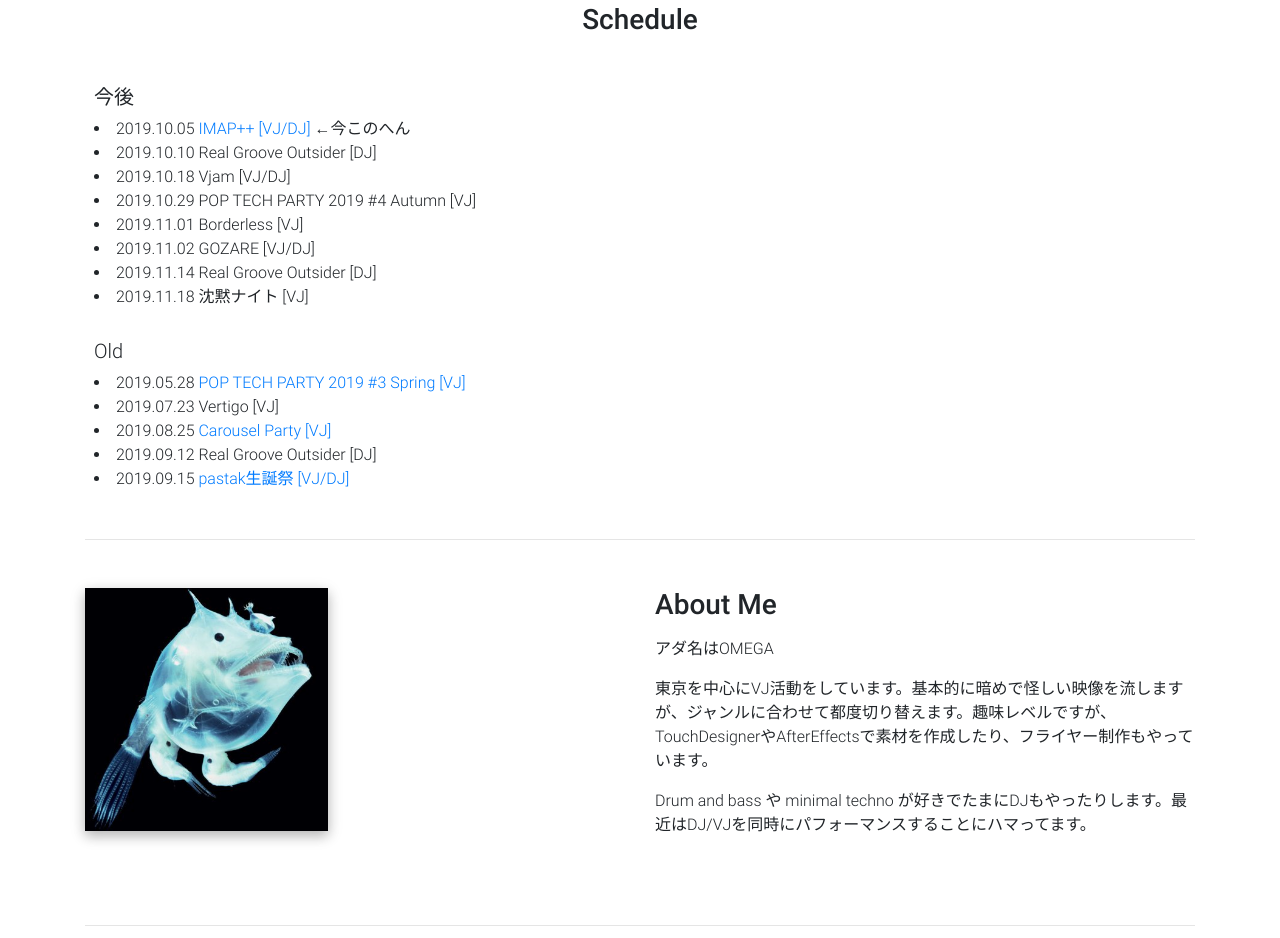
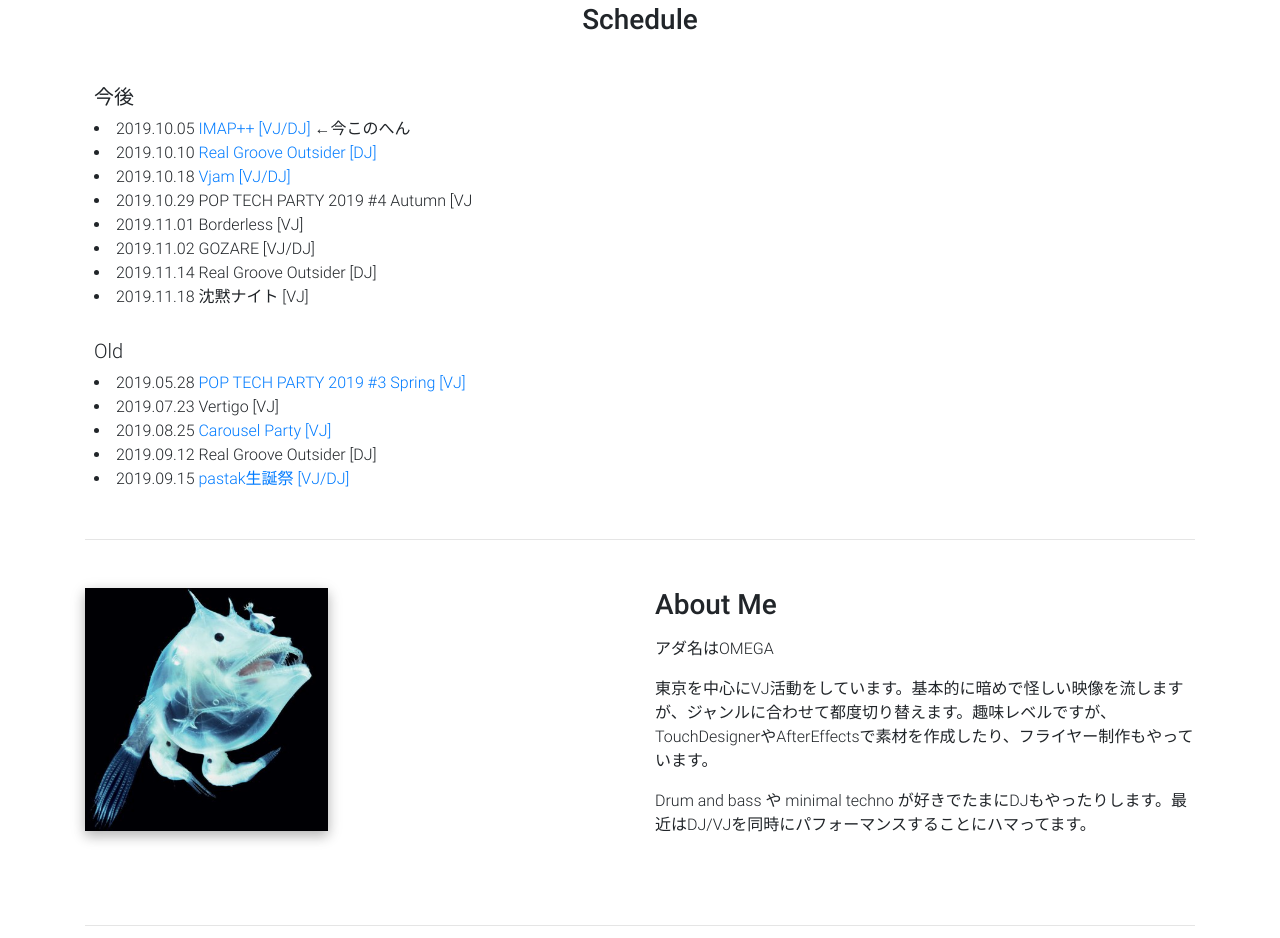
Before and after one commit to Omega014/omega014.github.io, a plain HTML site: page vdj.html in a window 1280 px wide. Shown: the part 847-1785 px from the top of the page. Drawn offline with Linux system fonts and the light colour scheme.

Commit message:
add link

```diff
--- a/vdj.html
+++ b/vdj.html
@@ -247,9 +247,9 @@
               <div class="col-12">
                 <h5 class="feature-title">今後</h5>
                 <li>2019.10.05 <a href="https://imappp.club/">IMAP++ [VJ/DJ]</a> ←今このへん</li>
-                <li>2019.10.10 Real Groove Outsider [DJ]</li>
-                <li>2019.10.18 Vjam [VJ/DJ]</li>
-                <li>2019.10.29 POP TECH PARTY 2019 #4 Autumn [VJ]</li>
+                <li>2019.10.10 <a href="https://www.facebook.com/events/514409409336131">Real Groove Outsider [DJ]</a></li>
+                <li>2019.10.18 <a href="https://www.facebook.com/events/593869624351162/">Vjam [VJ/DJ]</a></li>
+                <li>2019.10.29 POP TECH PARTY 2019 #4 Autumn [VJ</li>
                 <li>2019.11.01 Borderless [VJ]</li>
                 <li>2019.11.02 GOZARE [VJ/DJ]</li>
                 <li>2019.11.14 Real Groove Outsider [DJ]</li>
```
